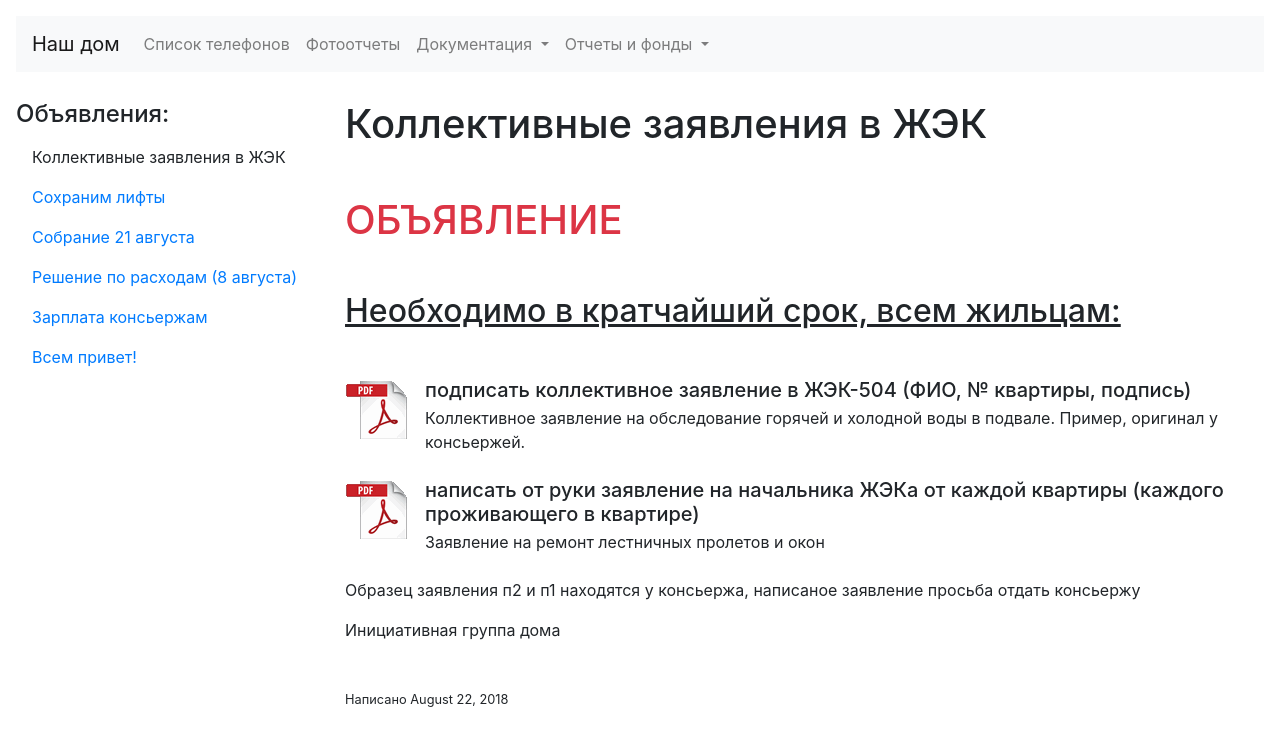
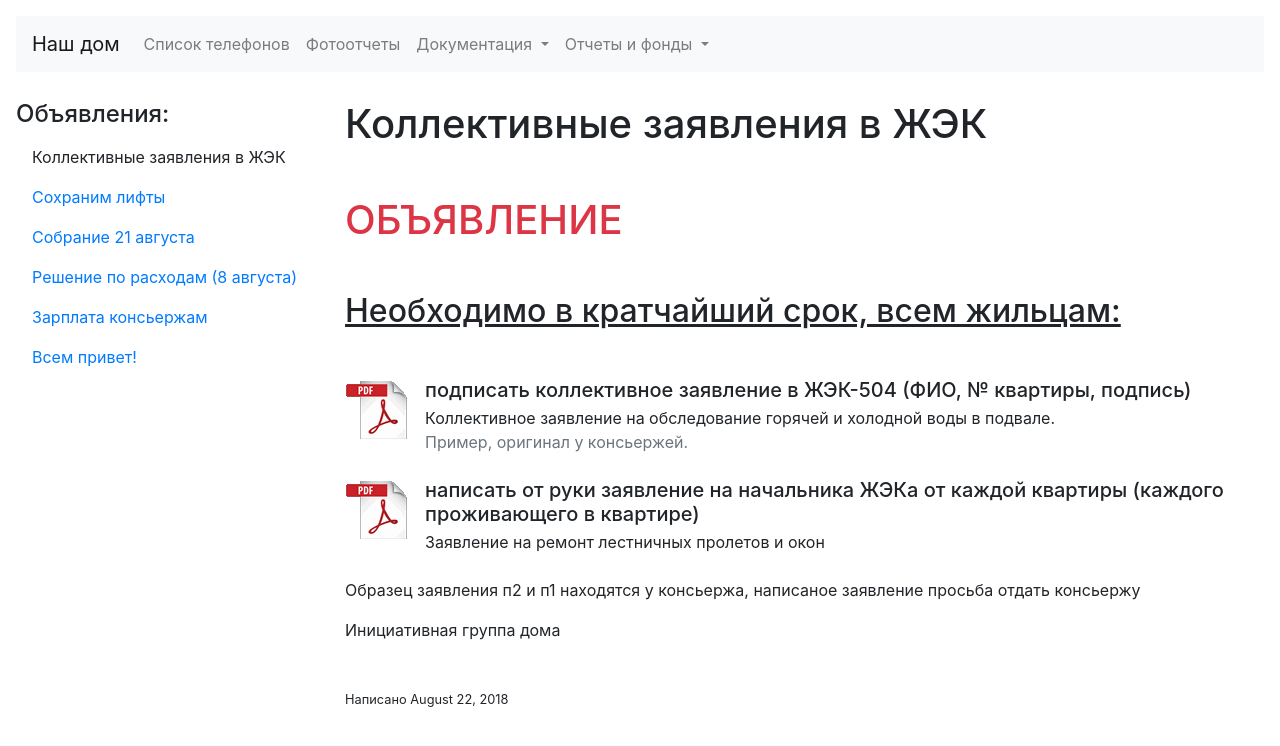
Before and after one commit to heroes-kiev/16b, a Jekyll site: the page built from _posts/2018-08-22-collective-statement.md, in a window 1280 px wide. Shown: the top 746 px of the page. Built offline with Jekyll 4.4.1, drawn with Linux system fonts in a browser that asks for light colours.

Commit message:
fix text

```diff
--- a/_posts/2018-08-22-collective-statement.md
+++ b/_posts/2018-08-22-collective-statement.md
@@ -17,8 +17,8 @@ title: Коллективные заявления в ЖЭК
     </a>
     <div class="media-body">
       <h5 class="mt-0 mb-1">подписать коллективное заявление в ЖЭК-504 (ФИО, № квартиры, подпись)</h5>
-      Коллективное заявление на обследование горячей и холодной воды в подвале.
-      <span class="muted">Пример, оригинал у консьержей.</span>
+      Коллективное заявление на обследование горячей и холодной воды в подвале.<br>
+      <span class="text-muted">Пример, оригинал у консьержей.</span>
     </div>
   </li>
   <li class="media my-4">
```
